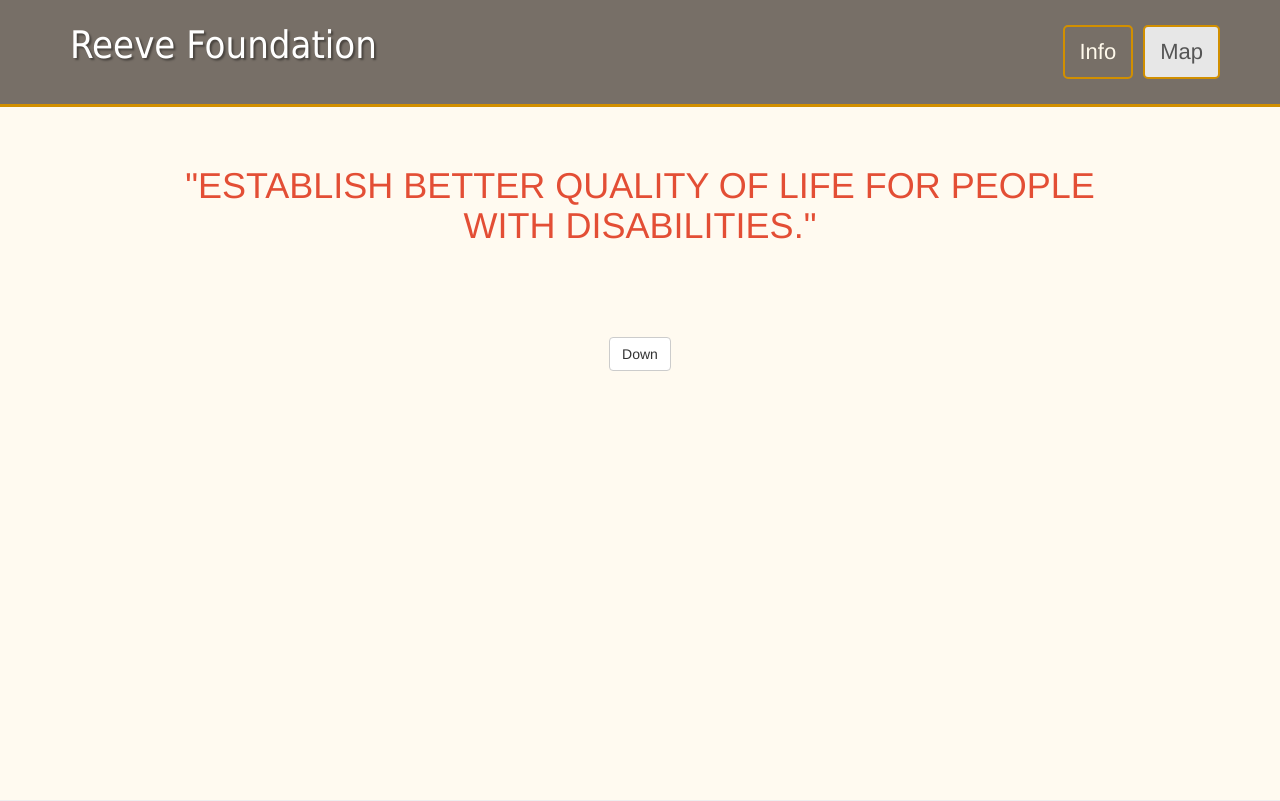
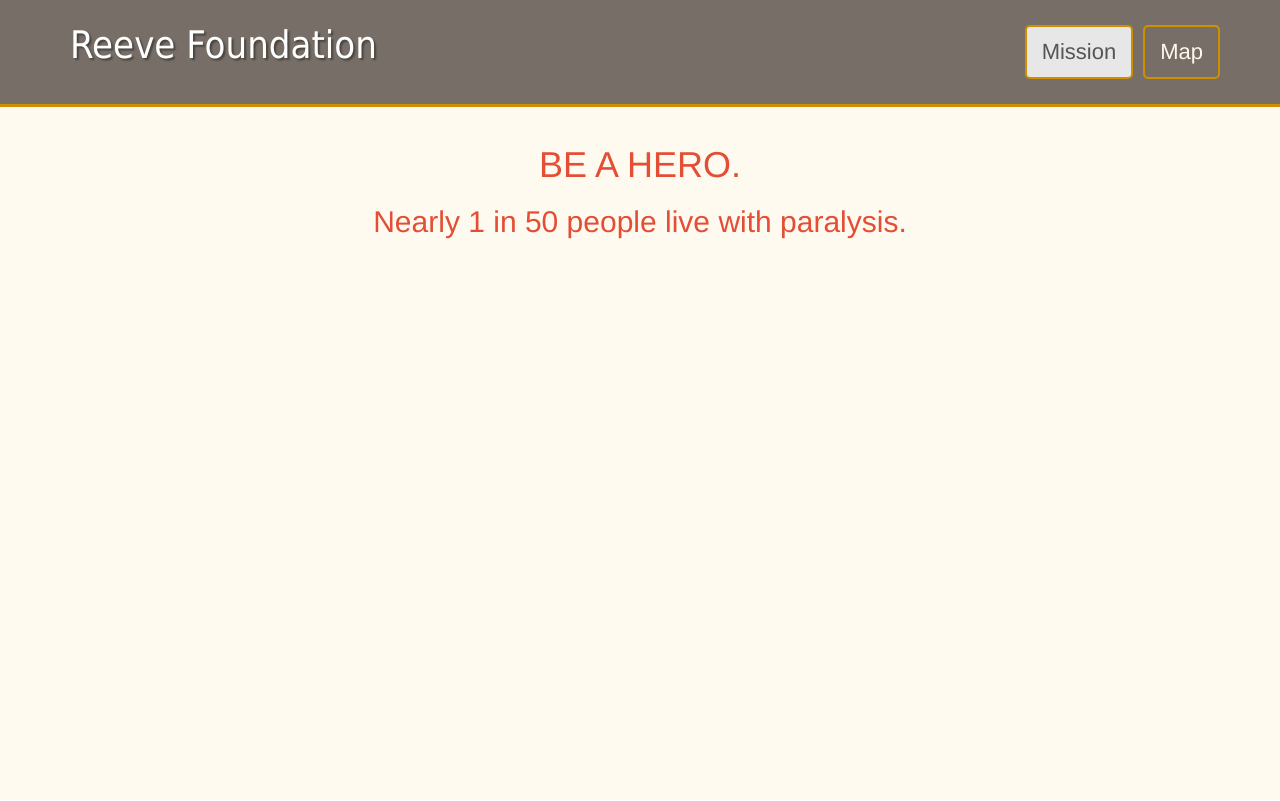
Before and after one commit to Tampa2016/team-1, a PHP site: page /code4good/ in a window 1280 px wide. Shown: the top 801 px of the page. Run offline with PHP 8.4, Linux system fonts and the light colour scheme; some libraries are stand-ins or nearby versions.

Commit message:
style updates

```diff
--- a/_include/theme/head.php
+++ b/_include/theme/head.php
@@ -53,7 +53,7 @@
                         <a class="page-scroll" href="#page-top"></a>
                     </li>
                     <li>
-                        <a class="page-scroll" href="#info">Info</a>
+                        <a class="page-scroll" href="#info">Mission</a>
                     </li>
                      <li>
                         <a class="page-scroll" href="#map">Map</a>
--- a/css/custom.css
+++ b/css/custom.css
@@ -19,7 +19,6 @@
     color: #fff;
 }
 
-
 .navbar-default .navbar-text {
   color: #fff9eb;
   font-size: 22px;
@@ -36,7 +35,6 @@ border-radius: 5px;
     font-size: 22px;
 }
 
-
 .intro-section {
 	background-color: ##fff5e0;
 }
@@ -50,8 +48,11 @@ border-radius: 5px;
 
 h1 {
 	color: #E34E35;
-  margin: 5%;
-	padding: 3%;
+	padding-top: 50px;
+}
+
+h2 {
+  color: #E34E35;
 }
 
 .navbar-default .navbar-toggle {
--- a/index.php
+++ b/index.php
@@ -5,19 +5,8 @@
         <div class="container">
             <div class="row">
                 <div class="col-lg-12">
-                    <h1>"ESTABLISH BETTER QUALITY OF LIFE FOR PEOPLE WITH DISABILITIES."</h1>
-                    <a class="btn btn-default page-scroll" href="#info">Down</a>
-                </div>
-            </div>
-        </div>
-    </section>
-
-    <!-- Info Section -->
-    <section id="info" class="info-section">
-        <div class="container">
-            <div class="row">
-                <div class="col-lg-12">
-                    <h1>Info</h1>
+                    <h1>BE A HERO.</h1>
+                    <h2>Nearly 1 in 50 people live with paralysis.</h2>
                 </div>
             </div>
         </div>
@@ -78,5 +67,20 @@ function handleLocationError(browserHasGeolocation, infoWindow, pos) {
             </div>
         </div>
     </section>
+        <!-- Info Section -->
+    <section id="info" class="info-section">
+        <div class="container">
+            <div class="row">
+                <div class="col-lg-12">
+                    <h1>Mission</h1>
+                </div>
+            </div>
+            <div class="row">
+                <div class="col-lg-12">
+                  <h2>The Reeve Foundation is dedicated to curing spinal cord injury by funding innovative research, and improving the quality of life for people living with paralysis through grants, information and advocacy.</h2>
+                </div>
+            </div>
+        </div>
+    </section>
 
 <?php include "_include/theme/foot.php"; ?>
```
